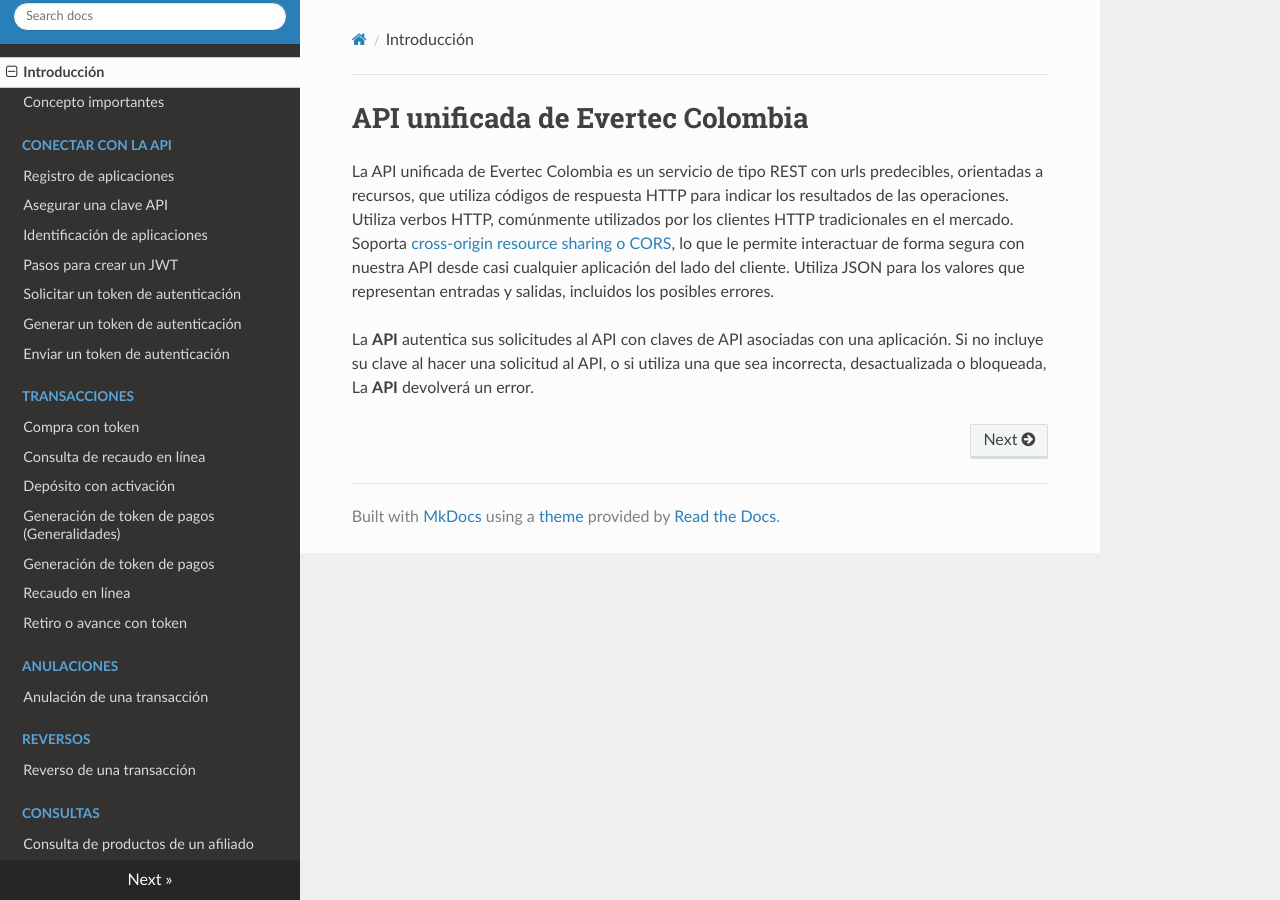
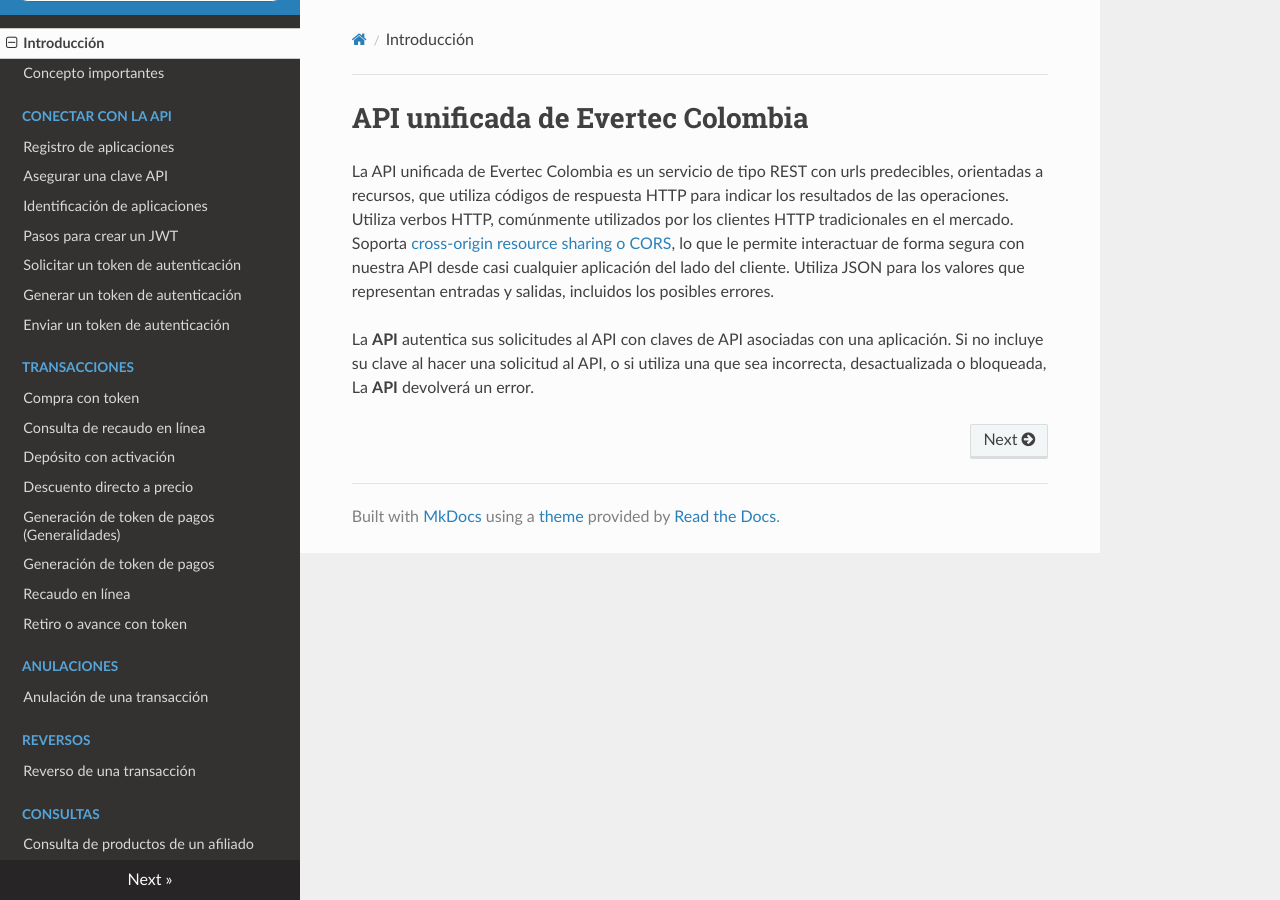
Before and after one commit to Picasso-api/Evertec-API, an MkDocs documentation site: the page built from docs/index.md, in a window 1280 px wide. Built offline with MkDocs 1.6.1, drawn with Linux system fonts in a browser that asks for light colours; nearby versions of some CDN libraries.

Commit message:
discount.md

```diff
--- a/mkdocs.yml
+++ b/mkdocs.yml
@@ -14,6 +14,7 @@ nav:
         - Compra con token: payment-token.md
         - Consulta de recaudo en línea: collect-inquiry.md
         - Depósito con activación: Deposit.md
+        - Descuento directo a precio: discount.md
         - Generación de token de pagos (Generalidades): generate-payment-token-info.md
         - Generación de token de pagos: generate-payment-token.md
         - Recaudo en línea: collect.md
```
